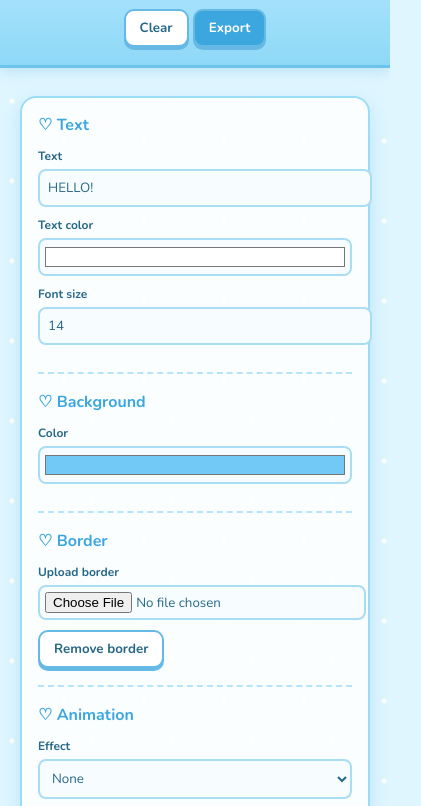
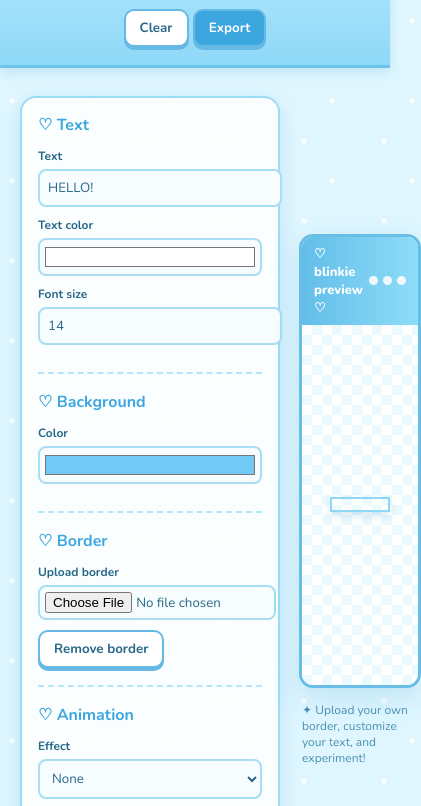
Before and after one commit to chi-idk/blinkie-maker, a plain HTML site: page index.html in a window 390 px wide. Shown: the part 75-881 px from the top of the page, 421 px wide, since content can reach past the window. Drawn offline with nearby package versions, Linux system fonts and the light colour scheme.

Commit message:
Update style.css

```diff
--- a/style.css
+++ b/style.css
@@ -102,8 +102,11 @@ box-shadow: 0 7px 20px var(--shadow);
 }
 
 .tools {
-padding: 16px;
+  padding: 16px;
+  height: 100%;
+  align-self: stretch;
 }
+
 
 .tools section {
 padding-bottom: 17px;
@@ -250,7 +253,13 @@ text-align: center;
 }
 
 .editor {
-grid-template-columns: 1fr;
+  display: grid;
+  grid-template-columns: 260px 1fr;
+  gap: 22px;
+  max-width: 1200px;
+  margin: 28px auto;
+  padding: 0 20px;
+  align-items: stretch;
 }
 
 .preview-area {
```
